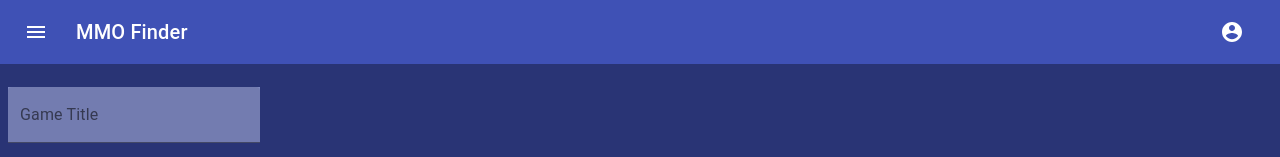
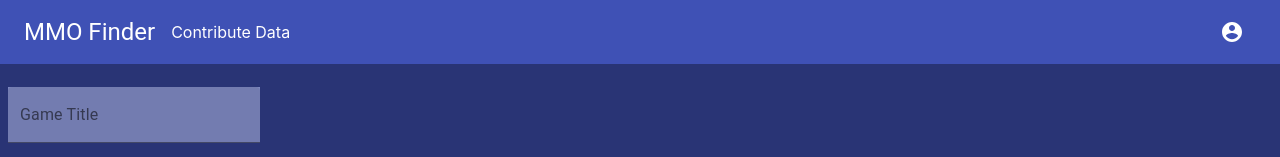
Before and after one commit to gage117/mmo-finder, a React (Create React App) app in the folder client/: page / in a window 1280 px wide. Shown: the top 157 px of the page. Built offline with nearby package versions, Linux system fonts and the light colour scheme.

Commit message:
Added link to navbar and removed menu button

```diff
--- a/client/src/components/NavBar/index.js
+++ b/client/src/components/NavBar/index.js
@@ -1,27 +1,32 @@
 import {useState} from 'react';
 import { makeStyles } from '@material-ui/core/styles';
-import AppBar from '@material-ui/core/AppBar';
-import Toolbar from '@material-ui/core/Toolbar';
-import Typography from '@material-ui/core/Typography';
-import IconButton from '@material-ui/core/IconButton';
-import MenuIcon from '@material-ui/icons/Menu';
+import {AppBar,
+        Toolbar,
+        Typography,
+        Link,
+        IconButton,
+        Menu,
+        MenuItem,
+        withTheme
+} from '@material-ui/core';
 import AccountCircle from '@material-ui/icons/AccountCircle';
-import MenuItem from '@material-ui/core/MenuItem';
-import Menu from '@material-ui/core/Menu';
 
 const useStyles = makeStyles((theme) => ({
   root: {
     flexGrow: 1,
   },
-  menuButton: {
+  title: {
     marginRight: theme.spacing(2),
   },
-  title: {
+  navLinks: {
     flexGrow: 1,
   },
+  navLink: {
+    color: "white"
+  }
 }));
 
-export default function NavBar({setOpen}) {
+export default function NavBar() {
   const classes = useStyles();
   const [auth, setAuth] = useState(true);
   const [anchorEl, setAnchorEl] = useState(null);
@@ -39,12 +44,14 @@ export default function NavBar({setOpen}) {
     <div className={classes.root}>
       <AppBar position="static">
         <Toolbar>
-          <IconButton edge="start" className={classes.menuButton} onClick={() => setOpen(true)} color="inherit" aria-label="menu">
-            <MenuIcon />
-          </IconButton>
-          <Typography variant="h6" className={classes.title}>
+          <Typography variant="h5" className={classes.title}>
             MMO Finder
           </Typography>
+          <div className={classes.navLinks}>
+            <Link href="/contribute-data" className={classes.navLink}>
+              Contribute Data
+            </Link>
+          </div>
           {auth && (
             <div>
               <IconButton
```
